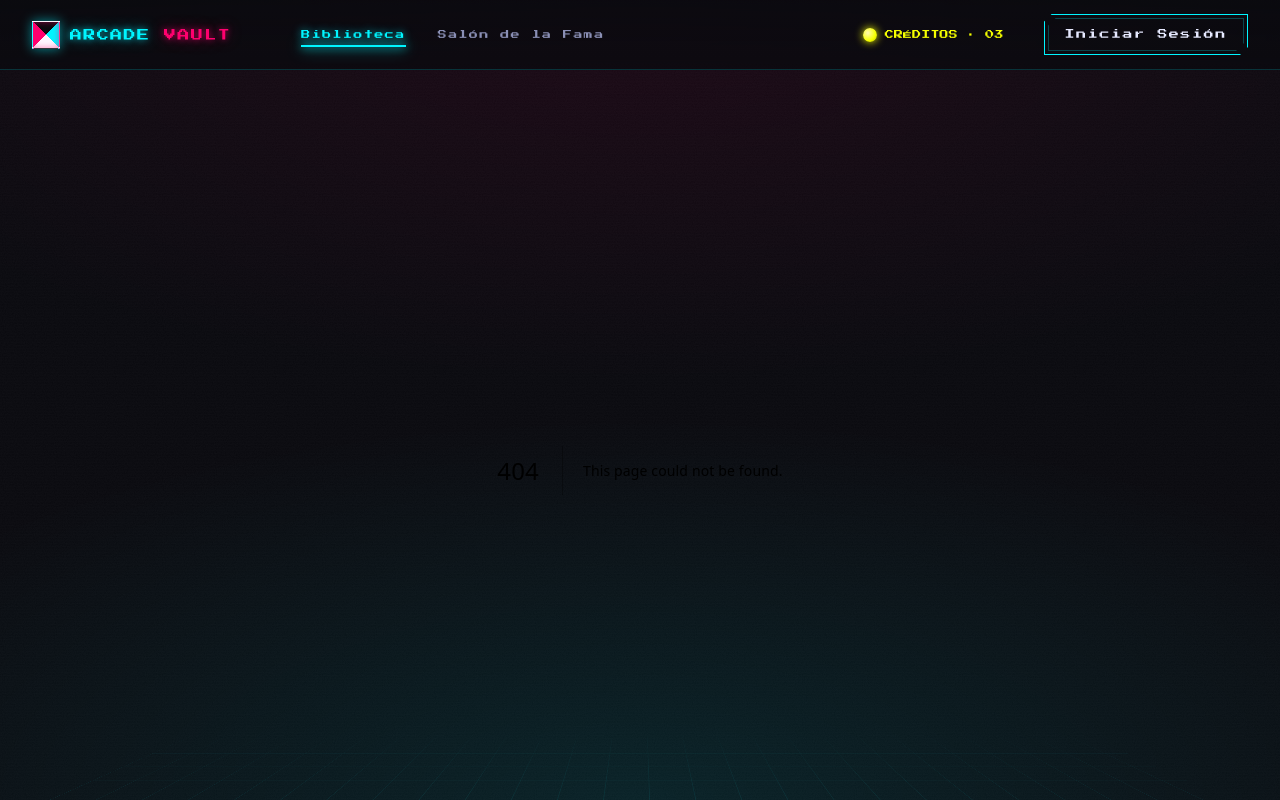
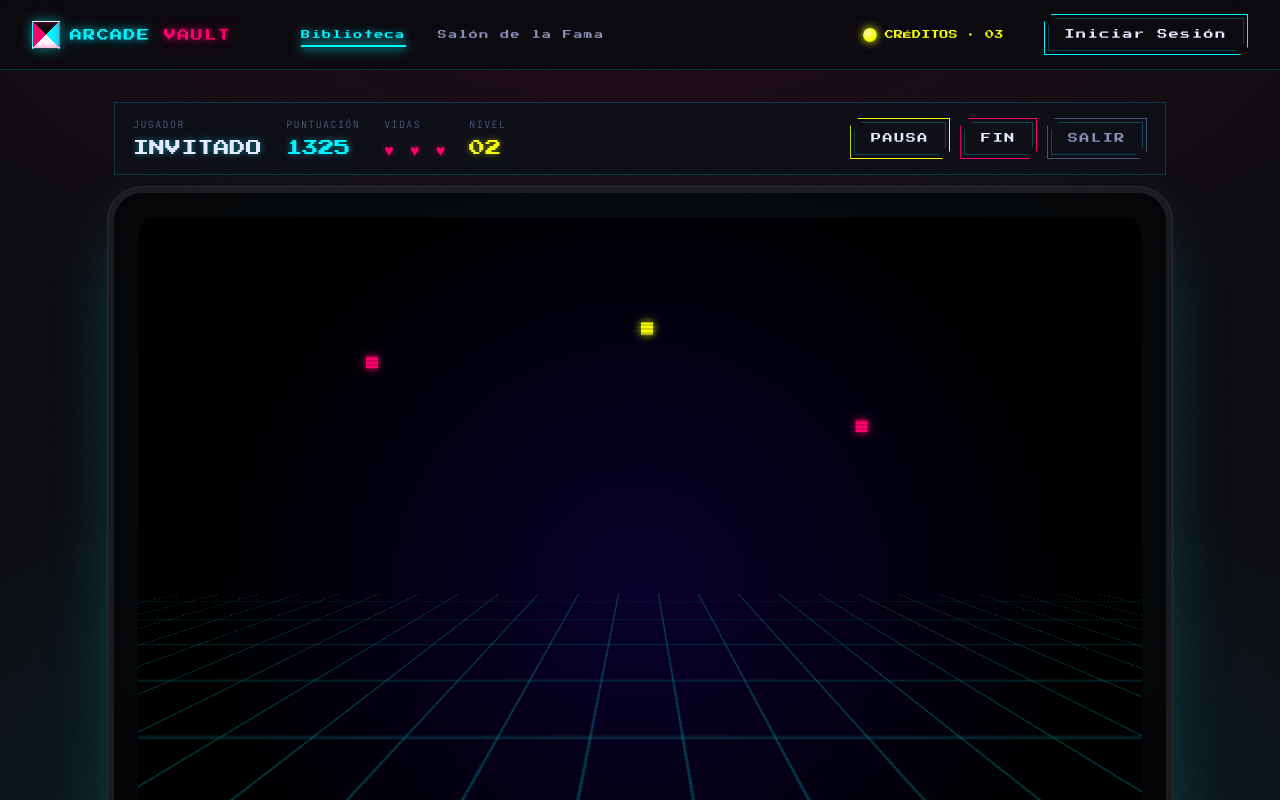
Before and after one commit to diegomosuz/05-arcade-vault, a Next.js app: page /juegos/bloque-buster/jugar in a window 1280 px wide. Before the commit this address had no page. Shown: the top 800 px of the page. Built offline with nearby package versions, Linux system fonts and the light colour scheme.

Commit message:
feat: add game player component with score tracking and game controls

```diff
--- /dev/null
+++ b/app/juegos/[id]/jugar/page.tsx
@@ -0,0 +1,15 @@
+import { notFound } from "next/navigation";
+import { GAMES, getGame } from "@/lib/games";
+import { GamePlayer } from "@/components/game-player";
+
+export function generateStaticParams() {
+  return GAMES.map((g) => ({ id: g.id }));
+}
+
+export default async function PlayPage({ params }: PageProps<"/juegos/[id]/jugar">) {
+  const { id } = await params;
+  const game = getGame(id);
+  if (!game) notFound();
+
+  return <GamePlayer id={game.id} title={game.title} />;
+}
--- /dev/null
+++ b/components/game-player.tsx
@@ -0,0 +1,137 @@
+"use client";
+
+import Link from "next/link";
+import { useEffect, useState } from "react";
+import { useSession } from "@/lib/session";
+
+type Run = { score: number; level: number };
+
+export function GamePlayer({ id, title }: { id: string; title: string }) {
+  const { user, saveScore } = useSession();
+  const [run, setRun] = useState<Run>({ score: 0, level: 1 });
+  const [lives, setLives] = useState(3);
+  const [paused, setPaused] = useState(false);
+  const [over, setOver] = useState(false);
+  // null = sin editar: el nombre sigue a la sesión (que se lee tras el montaje).
+  const [typedName, setTypedName] = useState<string | null>(null);
+  const [saved, setSaved] = useState(false);
+
+  const name = typedName ?? user?.name ?? "INVITADO";
+  const { score, level } = run;
+
+  // Math.random solo dentro del intervalo (nunca en el render inicial).
+  useEffect(() => {
+    if (over || paused) return;
+    const t = setInterval(() => {
+      setRun((r) => {
+        const next = r.score + Math.floor(10 + Math.random() * 90);
+        return { score: next, level: next % 2500 < 100 ? r.level + 1 : r.level };
+      });
+    }, 220);
+    return () => clearInterval(t);
+  }, [over, paused]);
+
+  const restart = () => {
+    setRun({ score: 0, level: 1 });
+    setLives(3);
+    setPaused(false);
+    setOver(false);
+    setSaved(false);
+  };
+
+  return (
+    <div className="av-player fade-in">
+      <div className="player-hud">
+        <div style={{ display: "flex", gap: 24, flexWrap: "wrap" }}>
+          <div className="hud-stat">
+            <div className="l">Jugador</div>
+            <div className="v" style={{ color: "var(--ink)" }}>{name}</div>
+          </div>
+          <div className="hud-stat">
+            <div className="l">Puntuación</div>
+            <div className="v">{score.toLocaleString("es-ES")}</div>
+          </div>
+          <div className="hud-stat lives">
+            <div className="l">Vidas</div>
+            <div className="v">{"♥ ".repeat(lives).trim() || "—"}</div>
+          </div>
+          <div className="hud-stat level">
+            <div className="l">Nivel</div>
+            <div className="v">{String(level).padStart(2, "0")}</div>
+          </div>
+        </div>
+        <div className="hud-actions">
+          <button className="btn yellow" onClick={() => setPaused((p) => !p)}>
+            {paused ? "REANUDAR" : "PAUSA"}
+          </button>
+          <button className="btn magenta" onClick={() => setOver(true)}>FIN</button>
+          <Link href={`/juegos/${id}`} className="btn ghost">SALIR</Link>
+        </div>
+      </div>
+
+      <div className="crt">
+        <div className="crt-screen">
+          <div className="game-arena">
+            <div className="grid-floor"></div>
+            <div className="enemy e1"></div>
+            <div className="enemy e2"></div>
+            <div className="enemy e3"></div>
+            <div className="player-ship"></div>
+          </div>
+          {paused && (
+            <div className="crt-content" style={{ background: "rgba(0,0,0,0.6)", zIndex: 5 }}>
+              <div>
+                <div className="pixel neon-yellow" style={{ fontSize: 22 }}>EN PAUSA</div>
+                <div
+                  className="mono"
+                  style={{ fontSize: 11, color: "var(--ink-dim)", marginTop: 10, letterSpacing: "0.16em" }}
+                >
+                  PULSA REANUDAR PARA CONTINUAR
+                </div>
+              </div>
+            </div>
+          )}
+        </div>
+        <div className="crt-bottom">
+          <span className="led">SEÑAL OK</span>
+          <span>{title} · CRT-83 · 60 HZ</span>
+          <span>CARGA · 1MB</span>
+        </div>
+      </div>
+
+      {over && (
+        <div className="modal-bd">
+          <div className="modal">
+            <h2>FIN DEL JUEGO</h2>
+            <div className="final-label">PUNTUACIÓN FINAL</div>
+            <div className="final">{score.toLocaleString("es-ES")}</div>
+            {!saved ? (
+              <div className="input-row">
+                <input
+                  value={name}
+                  onChange={(e) => setTypedName(e.target.value.toUpperCase().slice(0, 10))}
+                  placeholder="TUS INICIALES"
+                />
+                <button
+                  className="btn yellow"
+                  onClick={() => {
+                    saveScore({ game: id, score, name, at: Date.now() });
+                    setSaved(true);
+                  }}
+                >
+                  GUARDAR PUNTUACIÓN
+                </button>
+              </div>
+            ) : (
+              <div className="toast-saved">▸ PUNTUACIÓN GUARDADA_</div>
+            )}
+            <div className="actions">
+              <button className="btn" onClick={restart}>JUGAR DE NUEVO</button>
+              <Link href="/" className="btn magenta">VOLVER AL VAULT</Link>
+            </div>
+          </div>
+        </div>
+      )}
+    </div>
+  );
+}
```
